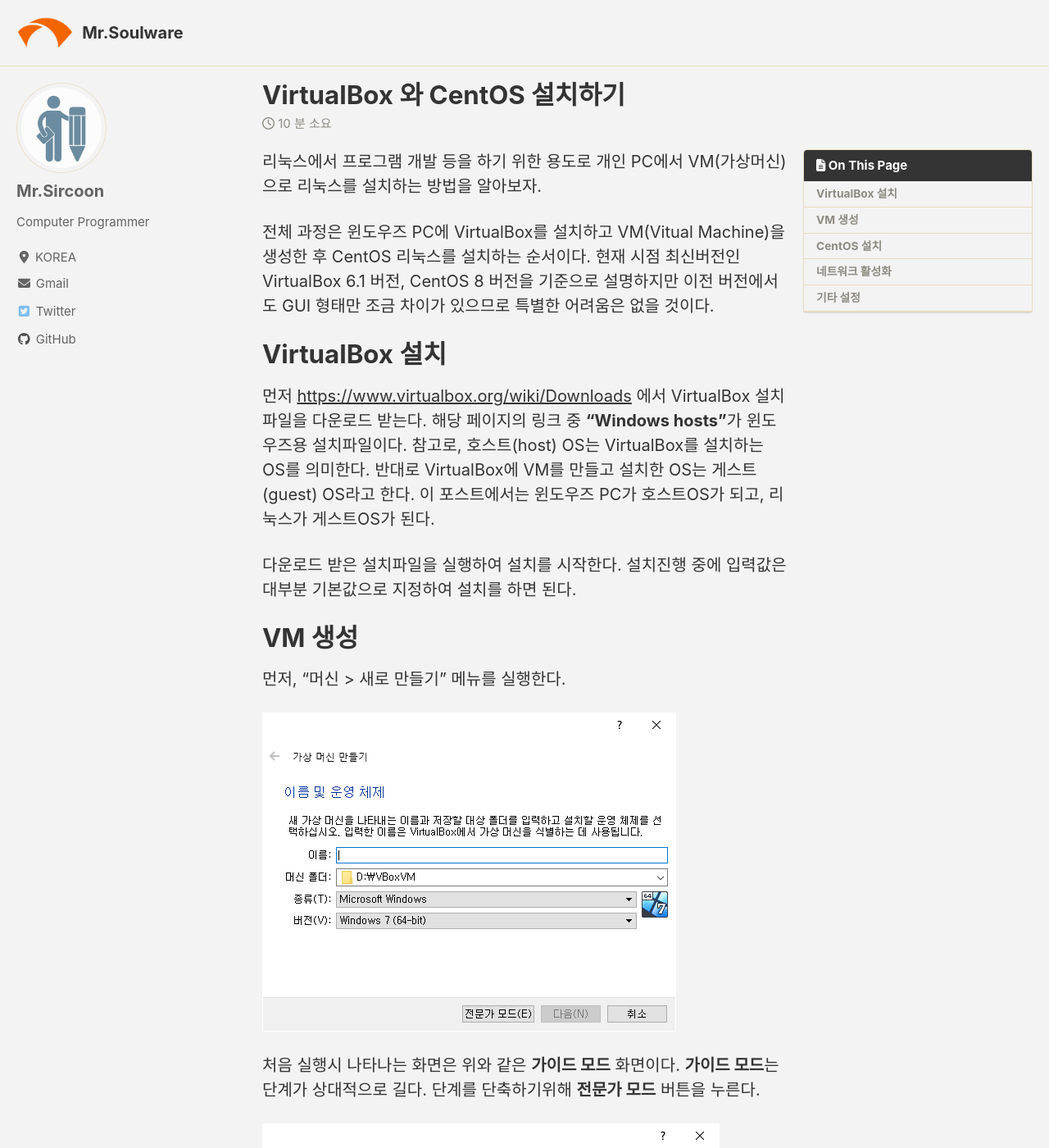
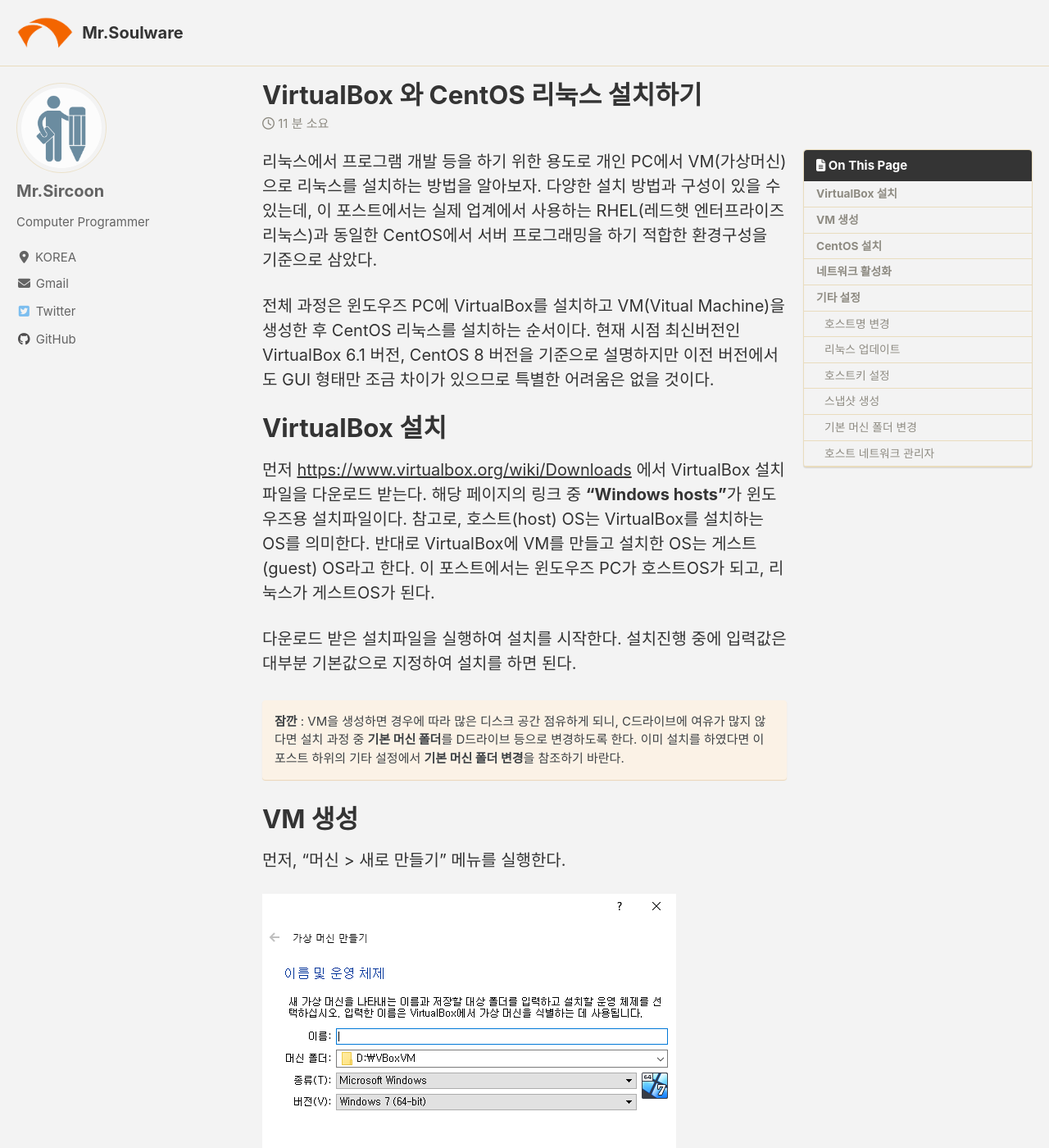
Before and after one commit to mrsoulware/mrsoulware.github.io, a Jekyll site: the page built from _posts/2020/2020-04-24-vbox-centos.md, in a window 1280 px wide and 1400 px high. Shown: the whole window at 82% size. Built offline with Jekyll 4.4.1, drawn with Linux system fonts in a browser that asks for light colours; cached includes are drawn as plain includes; nearby versions of some CDN libraries; some of the changed text lies outside the part shown.

Commit message:
update post

````diff
--- a/_posts/2020/2020-04-24-vbox-centos.md
+++ b/_posts/2020/2020-04-24-vbox-centos.md
@@ -1,5 +1,5 @@
 ---
-title: VirtualBox 와 CentOS 설치하기
+title: VirtualBox 와 CentOS 리눅스 설치하기
 categories:
   - 개발환경
 tags:
@@ -8,6 +8,7 @@
 ---
 
 리눅스에서 프로그램 개발 등을 하기 위한 용도로 개인 PC에서 VM(가상머신)으로 리눅스를 설치하는 방법을 알아보자.
+다양한 설치 방법과 구성이 있을 수 있는데, 이 포스트에서는 실제 업계에서 사용하는 RHEL(레드햇 엔터프라이즈 리눅스)과 동일한 CentOS에서 서버 프로그래밍을 하기 적합한 환경구성을 기준으로 삼았다.
 
 전체 과정은 윈도우즈 PC에 VirtualBox를 설치하고 VM(Vitual Machine)을 생성한 후 CentOS 리눅스를 설치하는 순서이다.
 현재 시점 최신버전인 VirtualBox 6.1 버전, CentOS 8 버전을 기준으로 설명하지만 이전 버전에서도 GUI 형태만 조금 차이가 있으므로 특별한 어려움은 없을 것이다.
@@ -22,6 +23,10 @@
 
 다운로드 받은 설치파일을 실행하여 설치를 시작한다.
 설치진행 중에 입력값은 대부분 기본값으로 지정하여 설치를 하면 된다.
+
+**잠깐** : VM을 생성하면 경우에 따라 많은 디스크 공간 점유하게 되니, C드라이브에 여유가 많지 않다면 설치 과정 중 **기본 머신 폴더**를 D드라이브 등으로 변경하도록 한다.
+이미 설치를 하였다면 이 포스트 하위의 기타 설정에서 **기본 머신 폴더 변경**을 참조하기 바란다.
+{: .notice--warning}
 
 # VM 생성
 
@@ -48,7 +53,6 @@
 이제 VM 생성이 완료되었다.
 하지만 추가적인 설정이 더 필요하다.
 
-
 지금부터는 네트워크 설정을 해보려고 한다.
 먼저, 다음의 구성도를 한번 살펴보자.
 
@@ -63,15 +67,15 @@
 **어댑터2**는 PC(VirtualBox를 설치한 Windows)에서 VM에 접속하기 위해 필요하다.
 ssh, sftp, http 등 VM에 설치된 각종 서비스에 접속하기 위해 필요하다.
 
-**잠깐** : **어댑터1**를 **어댑터2**의 용도와 겸용으로 사용하는 방법도 있는데, 이 경우 **포트 포워딩** 설정이 필요하다.
+**참고** : **어댑터1**를 **어댑터2**의 용도와 겸용으로 사용하는 방법도 있는데, 이 경우 **포트 포워딩** 설정이 필요하다.
 포워딩해야 하는 포트가 필요할때마다 하나씩 추가해야 하므로 불편할 수 있으니 권장하지 않는다.
-{: .notice--warning}
+{: .notice--info}
 
 **어댑터3**은 동일한 VirtualBox에 설치된 VM들끼리 연결하기 위한 용도이다.
 DB서버와 WAS서버 용도로 VM을 각각 만들어 연결하는 경우를 예로 들수 있겠다.
 
-**잠깐** : **어댑터2**도 **어댑터3**의 용도로 겸용 가능하지만 역할을 분리해두면 환경 변경시 귀찮은 작업이 줄어든다.
-{: .notice--warning}
+**참고** : **어댑터2**도 **어댑터3**의 용도로 겸용 가능하지만 역할을 분리해두면 환경 변경시 귀찮은 작업이 줄어든다.
+{: .notice--info}
 
 
 위 3가지의 네트워크 환경을 설정해 보도록 하자.
@@ -117,14 +121,20 @@
 
 다시 한번, ISO 이미지를 선택하고 **시작** 버튼을 누른다.
 
-**잠깐** : 최근 VirtualBox 버전에 추가된 기능으로 아직 OS가 설치되지 않은 VM을 처음 시작하게 될때 나오는 화면이다.
+**참고** : 최근 VirtualBox 버전에 추가된 기능으로 아직 OS가 설치되지 않은 VM을 처음 시작하게 될때 나오는 화면이다.
 이미 전단계에서 ISO 파일을 선택하는 과정이 있었는데 구버전의 VirtualBox에서 하는 방식이다.
 문제될 것은 없으니 그냥 진행하도록 한다.
-{: .notice--warning}
+{: .notice--info}
 
 ![](/assets/images/vbox-cent12.png)
 
 이제 설치 프로그램이 시작되었다. i키 입력후 엔터키를 누르거나, 방향키로 직접 **Install CentOS Linux 8**를 선택한 후 엔터키를 누르면 된다.
+
+**주의** : VM 창을 클릭하게 되면 마우스가 창에 갇히게 된다.
+기본 설정이 오른쪽 Ctrl키를 누르면 빠져나오도록 되어 있는데 잘 작동하지 않는다.
+이 포스트 하위의 기타설정의 **호스트키 설정**을 참조하여 해당 키를 변경하기 바란다.
+만약 이미 마우스가 잡혀버린 상태라면 `Ctrl+Alt+Del`키를 눌러 빠져나오도록 한다.
+{: .notice--error}
 
 ![](/assets/images/vbox-cent13.png)
 
@@ -145,10 +155,10 @@
 **소프트웨어 선택**에서는 용도에 따른 환경을 선택하여 설치할 소프트웨어의 범위를 정하는 부분이다.
 이 글에서는 **최소 설치**를 기준으로 진행하겠다.
 
-**잠깐** : 대부분 자원이 풍부하지 않은 PC에 VirtualBox 상에서 설치하는 VM이다.
+**참고** : 대부분 자원이 풍부하지 않은 PC에 VirtualBox 상에서 설치하는 VM이다.
 그래서 최대한 가볍게 사용할 수 있도록 메모리도 1GB 정도로 잡고 "최소설치"를 기준으로 진행하게 되었다.
 나중에 필요한 소프트웨어는 추가로 설치하면 될것이고 그 과정에서 배우게 되는것도 많을 것이다.
-{: .notice--warning}
+{: .notice--info}
 
 ![](/assets/images/vbox-cent16.png)
 
@@ -237,7 +247,7 @@
 
 # 기타 설정
 
-**호스트명 변경**
+## 호스트명 변경
 
 hostname은 다음과 같이 변경할 수 있다. 원하는 명칭으로 변경해 보기 바란다.
 
@@ -245,7 +255,7 @@
 $ hostnamectl set-hostname mycentos
 ```
 
-**리눅스 업데이트**
+## 리눅스 업데이트
 
 OS를 최신으로 업데이트하고 싶은 경우 다음과 같이 실행한다. 커널이 패치된 경우에는 리부팅을 실행합니다.
 
@@ -254,13 +264,13 @@
 $ reboot
 ```
 
-**호스트키 설정**
+## 호스트키 설정
 
 구동중인 VM을 마우스로 클릭하면 해당 창에 마우스가 잡혀 갇히게 되는데, 이때 탈출하기 위한 키가 **호스트 키**이다.
 **파일>환경설정**
 
 
-**스냅샷 생성**
+## 스냅샷 생성
 
 VM이 망가질 경우를 대비하여 복구를 위한 스냅샷을 생성하기를 권장한다.
 먼저, 스냅샷 생성전에는 VM을 종료하는 것이 안전하다.
@@ -279,12 +289,12 @@
 혹시 VM에 문제가 생겨 해당 시점으로 되돌리고 싶다면 생성한 스냅샷을 선택하고 복원을 실행하면 완벽하게 원복이 가능하다.
 VM은 비교적 망가지기 쉬우니 꼭 스냅샷을 만들어 두는게 좋으며, root 권한으로 위험한 작업을 하기 바로 전에 만들어 두면 걱정없이 작업을 할수 있을 것이다.
 
-**기본 머신 폴더 변경**
+## 기본 머신 폴더 변경
 
 C드라이브에 공간 여유가 없을 경우, **파일>환경설정>일반** 메뉴에서 기본 머신 폴더를 수정(ex. D:\VboxVM)할 수 있다.
 이미 VM을 생성한 후에는 과정이 복잡해 질수 있으니, VirtualBox 설치 후 바로 설정하는 것이 좋다.
 
-**호스트 네트워크 관리자**
+## 호스트 네트워크 관리자
 
 메뉴 **파일>호스트 네트워크 관리자**를 선택하면 호스트 네트워크 관리자 화면을 볼수 있다.
 기본적으로 한개가 설정되어 있는데 설정값을 보면 다음과 같다.
````
